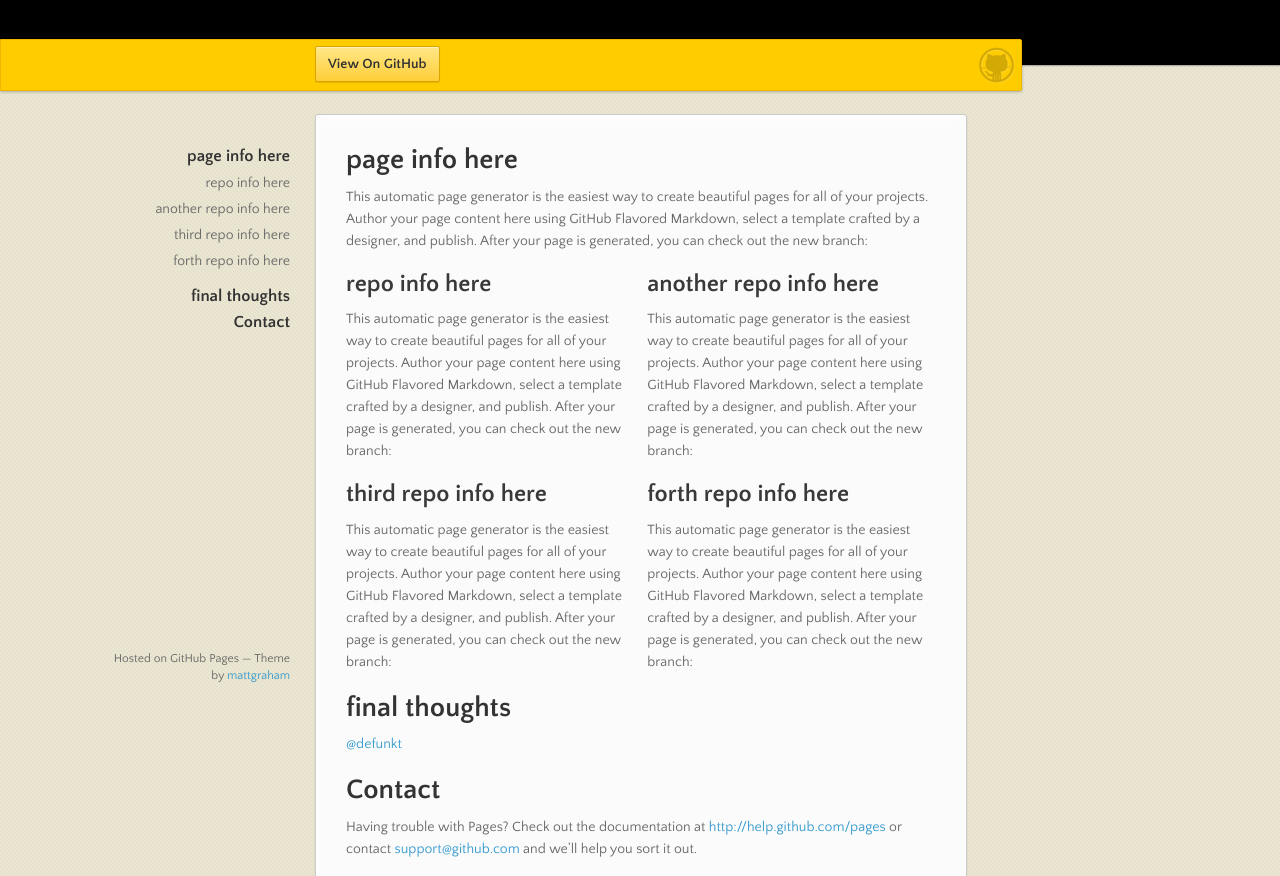
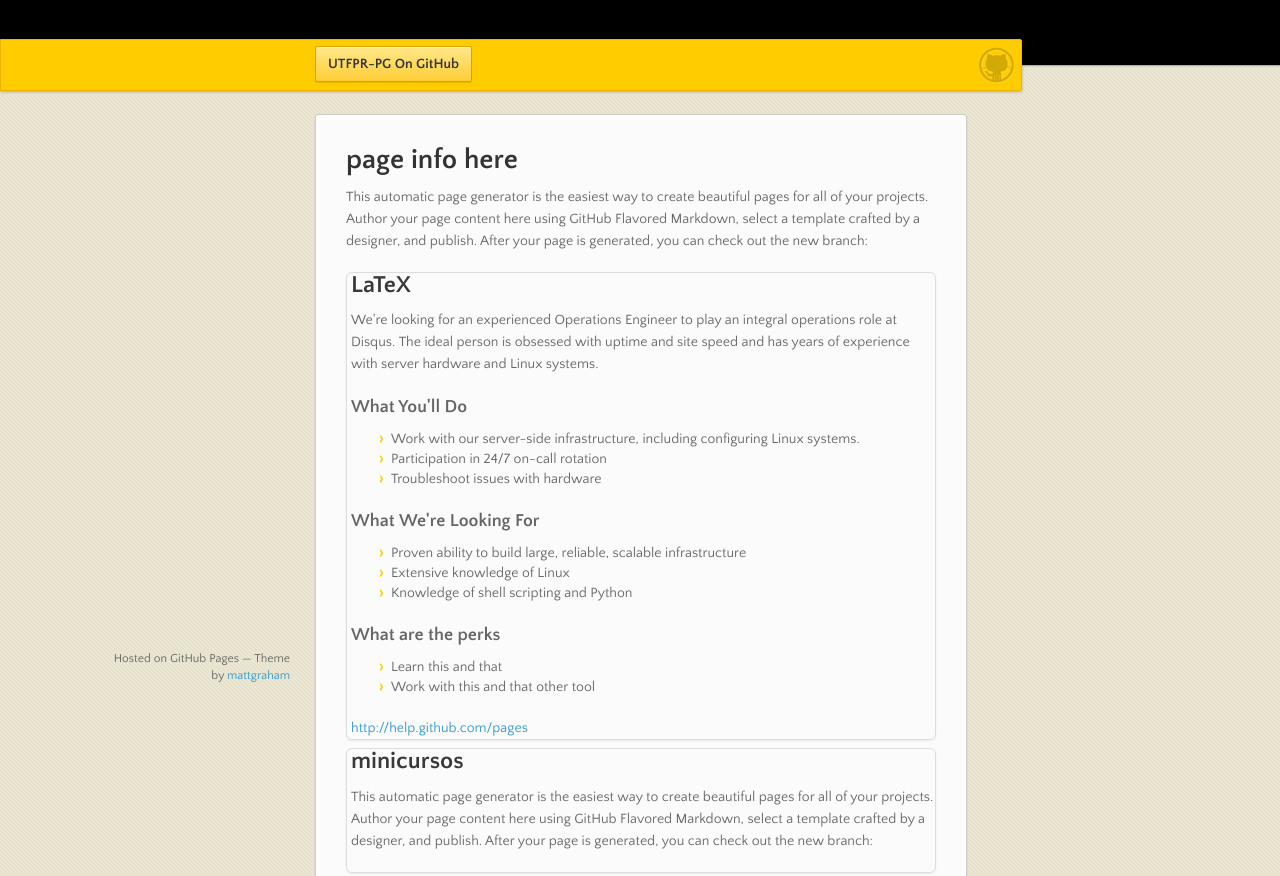
Before and after one commit to UTFPR-PG/utfpr-pg.github.io, a plain HTML site: page index.html in a window 1280 px wide. Shown: the part 76-952 px from the top of the page. Drawn offline with nearby package versions, Linux system fonts and the light colour scheme.

Commit message:
testing some different layouts

```diff
--- a/index.html
+++ b/index.html
@@ -7,6 +7,7 @@
     <link href="bootstrap/css/bootstrap.min.css" rel="stylesheet" media="screen">
     <link rel="stylesheet" href="stylesheets/styles.css">
     <link rel="stylesheet" href="stylesheets/pygment_trac.css">
+    <link rel="stylesheet" href="stylesheets/utfpr-pg.css">
     <script src="https://ajax.googleapis.com/ajax/libs/jquery/1.7.1/jquery.min.js"></script>
     <script src="javascripts/main.js"></script>
     <!--[if lt IE 9]>
@@ -25,13 +26,15 @@
     <div id="banner">
       <span id="logo"></span>
 
-      <a href="https://github.com/UTFPR-PG" class="button fork"><strong>View On GitHub</strong></a>
+      <a href="https://github.com/UTFPR-PG" class="button fork"><strong>UTFPR-PG On GitHub</strong></a>
     </div><!-- end banner -->
 
     <div class="wrapper">
+      <!-- Table of contents on the left
       <nav>
       <ul></ul>
       </nav>
+      -->
       <section>
 
 	<div class="row-fluid">
@@ -42,26 +45,62 @@
 	</div>
 
 	<div class="row-fluid">
-	  <div class="span6">
-	    <h2>repo info here</h2>
+	  <div class="span12 border-layout">
+
+	    <h2>LaTeX</h2>
+
+	    <p>We're looking for an experienced Operations Engineer to play an integral operations role at Disqus. The ideal person is obsessed with uptime and site speed and has years of experience with server hardware and Linux systems.</p>
+
+	    <h3>What You'll Do</h3>
+
+	    <ul>
+	      <li>Work with our server-side infrastructure, including configuring Linux systems.</li>
+	      <li>Participation in 24/7 on-call rotation</li>
+	      <li>Troubleshoot issues with hardware</li>
+	    </ul>
+
+	    <h3>What We're Looking For</h3>
+	    <ul>
+	      <li>Proven ability to build large, reliable, scalable infrastructure</li>
+	      <li>Extensive knowledge of Linux</li>
+	      <li>Knowledge of shell scripting and Python</li>
+	    </ul>
+
+	    <h3>What are the perks</h3>
+	    <ul>
+	      <li>Learn this and that</li>
+	      <li>Work with this and that other tool</li>
+	    </ul>
+
+	    <a href="http://help.github.com/pages">http://help.github.com/pages</a>
+
+	  </div>
+	</div>
+	<div class="row-fluid">
+	  <div class="span12 border-layout">
+
+	    <h2>minicursos</h2>
+
 	    <p>This automatic page generator is the easiest way to create beautiful pages for all of your projects. Author your page content here using GitHub Flavored Markdown, select a template crafted by a designer, and publish. After your page is generated, you can check out the new branch:</p>
-	  </div>
 
-	  <div class="span6">
-	    <h2>another repo info here</h2>
-	    <p>This automatic page generator is the easiest way to create beautiful pages for all of your projects. Author your page content here using GitHub Flavored Markdown, select a template crafted by a designer, and publish. After your page is generated, you can check out the new branch:</p>
 	  </div>
 	</div>
 
 	<div class="row-fluid">
-	  <div class="span6">
-	    <h2>third repo info here</h2>
+	  <div class="span6 border-layout">
+
+	    <h2>thinarch</h2>
+
 	    <p>This automatic page generator is the easiest way to create beautiful pages for all of your projects. Author your page content here using GitHub Flavored Markdown, select a template crafted by a designer, and publish. After your page is generated, you can check out the new branch:</p>
+
 	  </div>
 
-	  <div class="span6">
+	  <div class="span6 border-layout">
+
 	    <h2>forth repo info here</h2>
+
 	    <p>This automatic page generator is the easiest way to create beautiful pages for all of your projects. Author your page content here using GitHub Flavored Markdown, select a template crafted by a designer, and publish. After your page is generated, you can check out the new branch:</p>
+
 	  </div>
 	</div>
 
@@ -76,7 +115,7 @@
 
 	<div class="row-fluid">
 	  <div class="span12">
-	    <h1><a name="contact" class="anchor" href="#contact"><span class="octicon octicon-link"></span></a>Contact</h1>
+	    <h1><a name="contact" class="anchor" href="#contact"><span class="octicon octicon-link"></span></a>Contato</h1>
 	    <p>Having trouble with Pages? Check out the documentation at <a href="http://help.github.com/pages">http://help.github.com/pages</a> or contact <a href="mailto:support@github.com">support@github.com</a> and we’ll help you sort it out.</p>
 	  </div>
 	</div>
--- /dev/null
+++ b/stylesheets/utfpr-pg.css
@@ -0,0 +1,31 @@
+.border-layout {
+    border: 1px solid #DDDDDD;
+    border-radius: 6px;
+    box-shadow: 0 1px 2px rgba(0, 0, 0, 0.075);
+    margin-bottom: 8px;
+    padding-left: 4px;
+}
+
+.bs-example:after {
+    background-color: #F5F5F5;
+    border: 1px solid #DDDDDD;
+    border-radius: 0 4px;
+    color: #9DA0A4;
+    content: "Example";
+    font-size: 12px;
+    font-weight: bold;
+//    left: -1px;
+    right: -1px;
+    padding: 3px 7px;
+    position: absolute;
+    top: -1px;
+}
+.bs-example {
+    background-color: #FFFFFF;
+    border: 1px solid #DDDDDD;
+    border-radius: 4px;
+    padding-left: 4px;
+//    margin: 15px 0;
+//    padding: 39px 19px 14px;
+    position: relative;
+}
```
Lines whose indentation alone changed are shown as unchanged.
